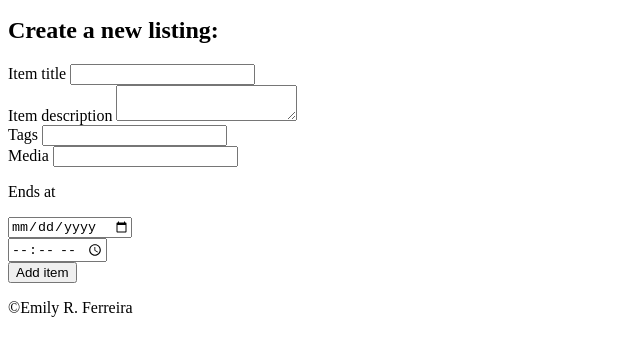
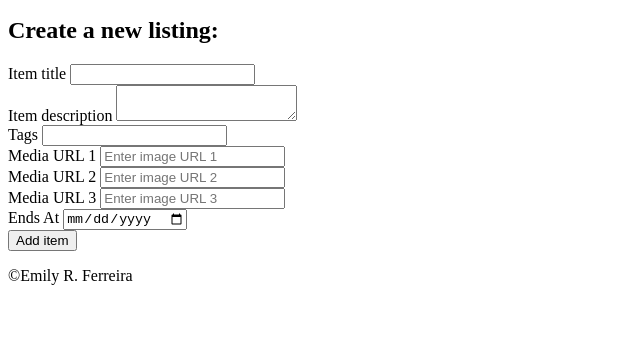
Before and after one commit to Emilyrf/semester-project-2-emilyrf, a website with bundled scripts: page listing/create/index.html in a window 1280 px wide. Shown: the part 102-458 px from the top of the page, without its empty margins (0-640 px from the left). Built offline with nearby package versions, Linux system fonts and the light colour scheme.

Commit message:
Create listing form

```diff
--- a/listing/create/index.html
+++ b/listing/create/index.html
@@ -98,40 +98,58 @@
                   />
                 </div>
                 <!-- Media -->
+
+                <!-- Media inputs -->
                 <div class="mb-3">
-                  <label for="media" class="form-label">Media</label>
+                  <label for="media1" class="form-label">Media URL 1</label>
                   <input
-                    name="media"
                     type="url"
+                    id="media1"
+                    name="media[]"
                     class="form-control border border-primary"
+                    placeholder="Enter image URL 1"
+                    required
                   />
                 </div>
-                <div class="mb-0">
-                  <p>Ends at</p>
-                  <div class="row">
-                    <div class="col">
-                      <input
-                        type="date"
-                        name="date"
-                        id="date"
-                        class="form-control"
-                        title="Bid deadline"
-                        required
-                      />
-                      <label for="date" style="visibility: hidden">Date</label>
-                    </div>
-                    <div class="col">
-                      <input
-                        type="time"
-                        name="time"
-                        id="time"
-                        class="form-control"
-                        title="Time"
-                        required
-                      />
-                      <label for="time" style="visibility: hidden">Time</label>
-                    </div>
-                  </div>
+
+                <div class="mb-3">
+                  <label for="media2" class="form-label">Media URL 2</label>
+                  <input
+                    type="url"
+                    id="media2"
+                    name="media[]"
+                    class="form-control border border-primary"
+                    placeholder="Enter image URL 2"
+                    required
+                  />
+                </div>
+
+                <div class="mb-3">
+                  <label for="media3" class="form-label">Media URL 3</label>
+                  <input
+                    type="url"
+                    id="media3"
+                    name="media[]"
+                    class="form-control border border-primary"
+                    placeholder="Enter image URL 3"
+                    required
+                  />
+                </div>
+
+                <!-- <div class="mb-3">
+                <label for="media" class="form-label">Media</label>
+                <input name="media" type="url" class="form-control border border-primary" />
+              </div> -->
+
+                <div class="mb-3">
+                  <label for="endsAt" class="form-label">Ends At</label>
+                  <input
+                    type="date"
+                    id="endsAt"
+                    name="endsAt"
+                    class="form-control border border-primary"
+                    required
+                  />
                 </div>
 
                 <div class="d-grid">
```
